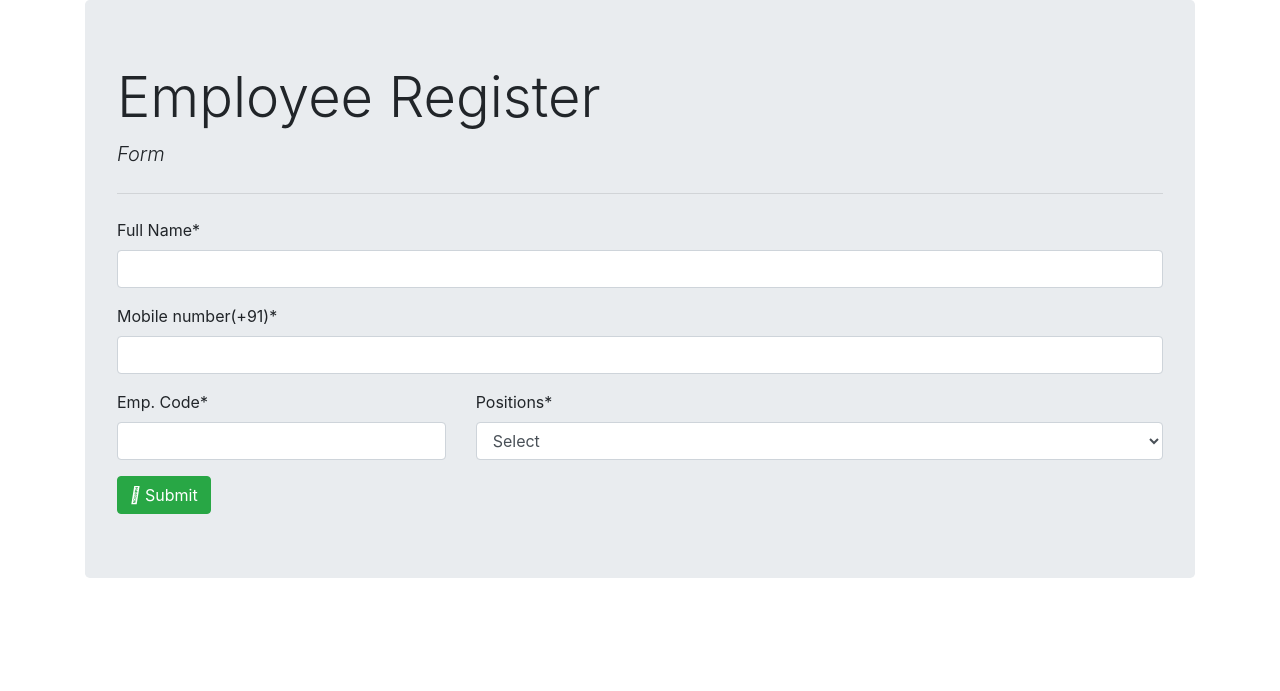
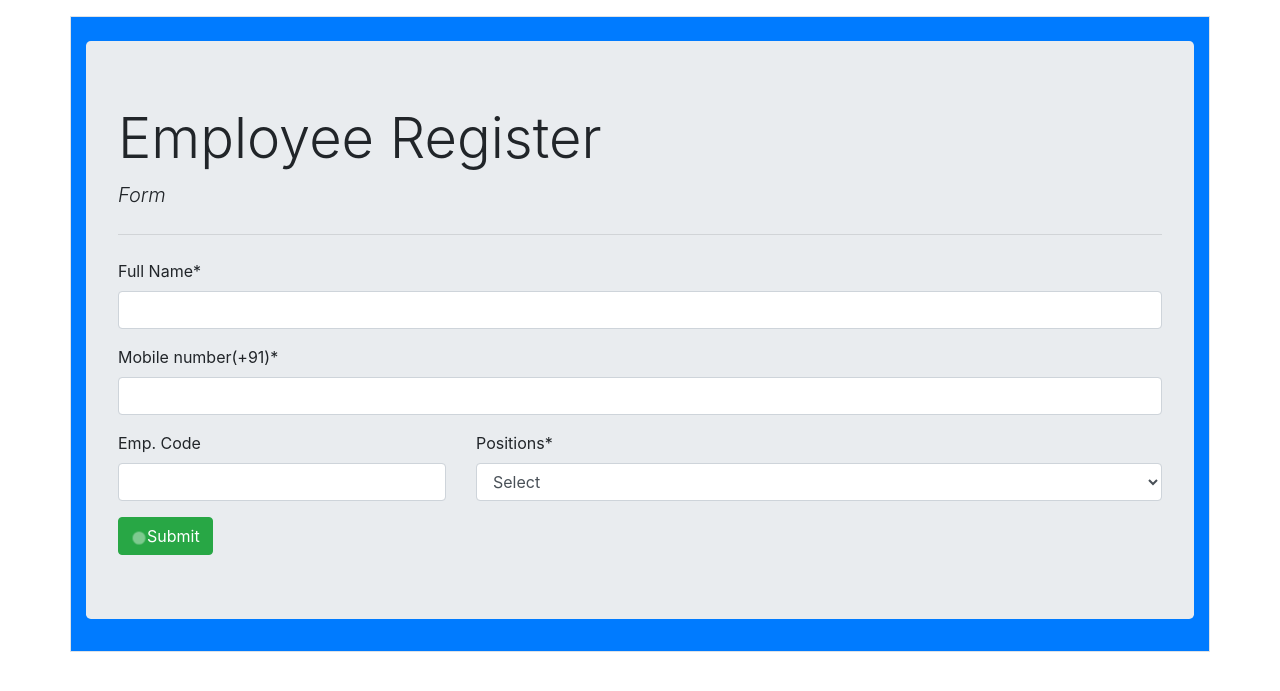
Before and after one commit to Dassaayan/Django-code, a Django app: page /employee/form/ in a window 1280 px wide. Shown: the top 691 px of the page. Run offline with Django 3.2, Linux system fonts and the light colour scheme; data that the repository does not hold is empty; some libraries are stand-ins or nearby versions.

Commit message:
#3 crud apps

```diff
--- a/employee_project/employee_register/Templates/employee_register/base.html
+++ b/employee_project/employee_register/Templates/employee_register/base.html
@@ -9,7 +9,7 @@
 	<link rel="stylesheet" type="text/css" href="https://stackpath.bootstrapcdn.com/font-awesome/4.7.0/css/font-awesome.min.css">
 </head>
 <body>
-	<div class="container">
+	<div class="container pt-4 my-3 bg-primary text-black border">
 		<div class="col-md-10.offset-md-1.mt-5">
 			<div class="jumbotron">
 			  <h1 class="display-4">Employee Register</h1>
--- a/employee_project/employee_register/Templates/employee_register/employee_form.html
+++ b/employee_project/employee_register/Templates/employee_register/employee_form.html
@@ -15,6 +15,7 @@
             {{ form.position|as_crispy_field }}
         </div>
     </div>
-    <button type="submit" class="btn btn-success"><i class="fad fa-database"></i> Submit </button>
+    <button type="submit" class="btn btn-success">
+    <span class="spinner-grow spinner-grow-sm"></span>Submit </button>
 </form>
 {% endblock content %}
--- a/employee_project/employee_register/forms.py
+++ b/employee_project/employee_register/forms.py
@@ -16,3 +16,4 @@ class EmployeeForm(forms.ModelForm):
     def __init__(self,*args,**kwargs):
         super(EmployeeForm,self).__init__(*args,**kwargs)
         self.fields["position"].empty_label="Select"
+        self.fields["emp_code"].required=False
--- a/employee_project/employee_register/views.py
+++ b/employee_project/employee_register/views.py
@@ -1,7 +1,7 @@
 # -*- coding: utf-8 -*-
 from __future__ import unicode_literals
 
-from django.shortcuts import render
+from django.shortcuts import render,redirect
 from .forms import *
 
 # Create your views here.
@@ -10,8 +10,14 @@ def employee_list(request):
     return render(request,"employee_register/employee_list.html")
 
 def employee_form(request):
-    form =EmployeeForm()
-    return render(request,"employee_register/employee_form.html",{"form":form})
+	if request.method=="GET":
+	    form =EmployeeForm()
+	    return render(request,"employee_register/employee_form.html",{"form":form})
+	else:
+	    form =EmployeeForm(request.POST)
+	    if form.is_valid():
+	        form.save()
+	    return redirect('/employee/list/')
 
 def employee_delete(request):
     pass
```
Also changed, not shown: employee_project/employee_register/migrations/0001_initial.py, employee_project/employee_register/migrations/__init__.py (deleted), 12 other files.
